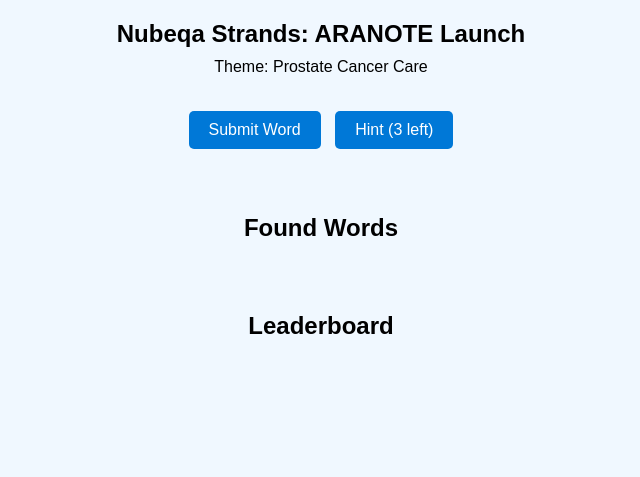
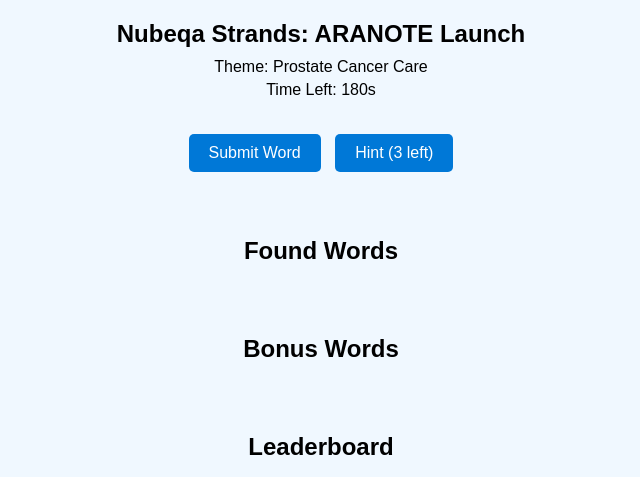
Before and after one commit to ecastillo217/nubeqa_strands, a plain HTML site: page index.html in a window 1280 px wide. Shown: the whole page, without its empty margins (319-959 px from the left). Drawn offline with Linux system fonts and the light colour scheme.

Commit message:
Update index.html

```diff
--- a/index.html
+++ b/index.html
@@ -2,7 +2,7 @@
 <html lang="en">
 <head>
   <meta charset="UTF-8">
-<meta name="viewport" content="width=device-width, initial-scale=1.0, maximum-scale=1.0, user-scalable=no">
+  <meta name="viewport" content="width=device-width, initial-scale=1.0, maximum-scale=1.0, user-scalable=no">
   <title>Nubeqa Strands</title>
   <link rel="stylesheet" href="styles.css">
 </head>
@@ -10,6 +10,7 @@
   <div id="game-container">
     <h1>Nubeqa Strands: ARANOTE Launch</h1>
     <p id="theme">Theme: Prostate Cancer Care</p>
+    <p id="timer">Time Left: 180s</p>
     <div id="board"></div>
     <div id="controls">
       <button onclick="submitWord()">Submit Word</button>
@@ -18,6 +19,8 @@
     <div id="current-word"></div>
     <h2>Found Words</h2>
     <div id="found-words"></div>
+    <h2>Bonus Words</h2>
+    <div id="bonus-words"></div>
     <h2>Leaderboard</h2>
     <div id="leaderboard"></div>
   </div>
```
